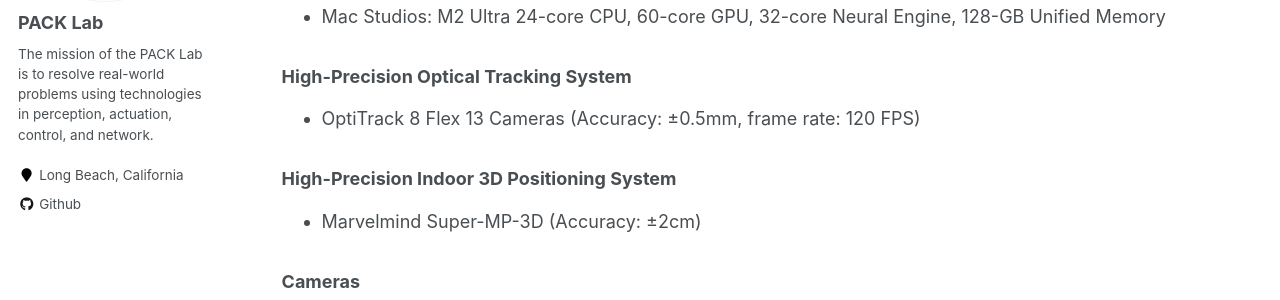
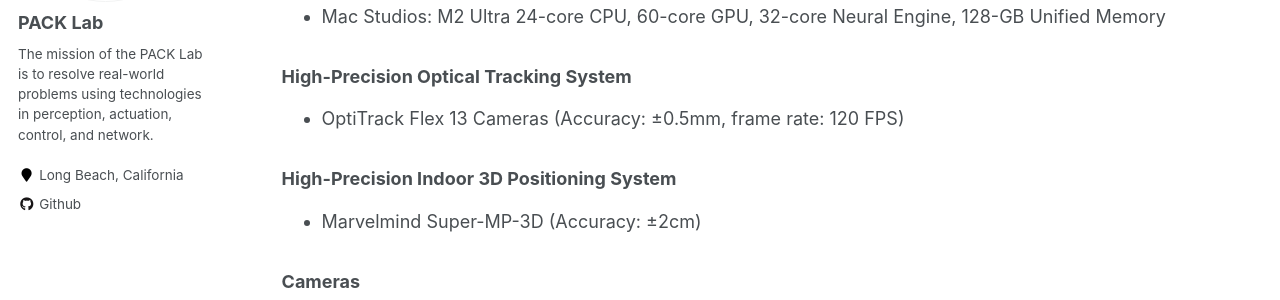
Before and after one commit to pack-lab/pack-lab.github.io, a Jekyll site: the page built from _pages/facilities.md, in a window 1280 px wide and 900 px high. Shown: the part 291-591 px from the top of the window. Built offline with Jekyll 4.4.1, drawn with Linux system fonts in a browser that asks for light colours.

Commit message:
Update facilities.md

```diff
--- a/_pages/facilities.md
+++ b/_pages/facilities.md
@@ -11,7 +11,7 @@
 * Mac Studios: M2 Ultra 24-core CPU, 60-core GPU, 32-core Neural Engine, 128-GB Unified Memory
 
 ### High-Precision Optical Tracking System
-* OptiTrack 8 Flex 13 Cameras (Accuracy: ±0.5mm, frame rate: 120 FPS)
+* OptiTrack Flex 13 Cameras (Accuracy: ±0.5mm, frame rate: 120 FPS)
 
 ### High-Precision Indoor 3D Positioning System
 * Marvelmind Super-MP-3D (Accuracy: ±2cm)
```
